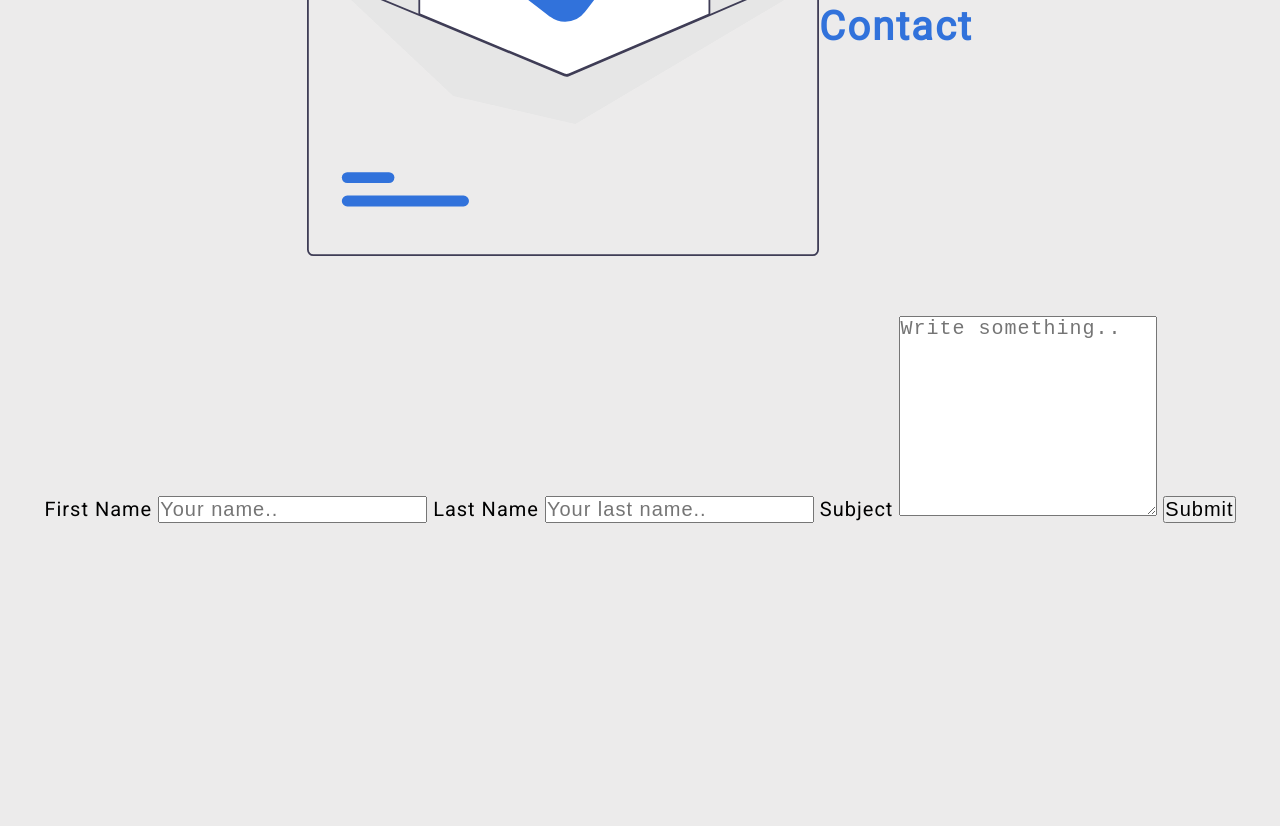
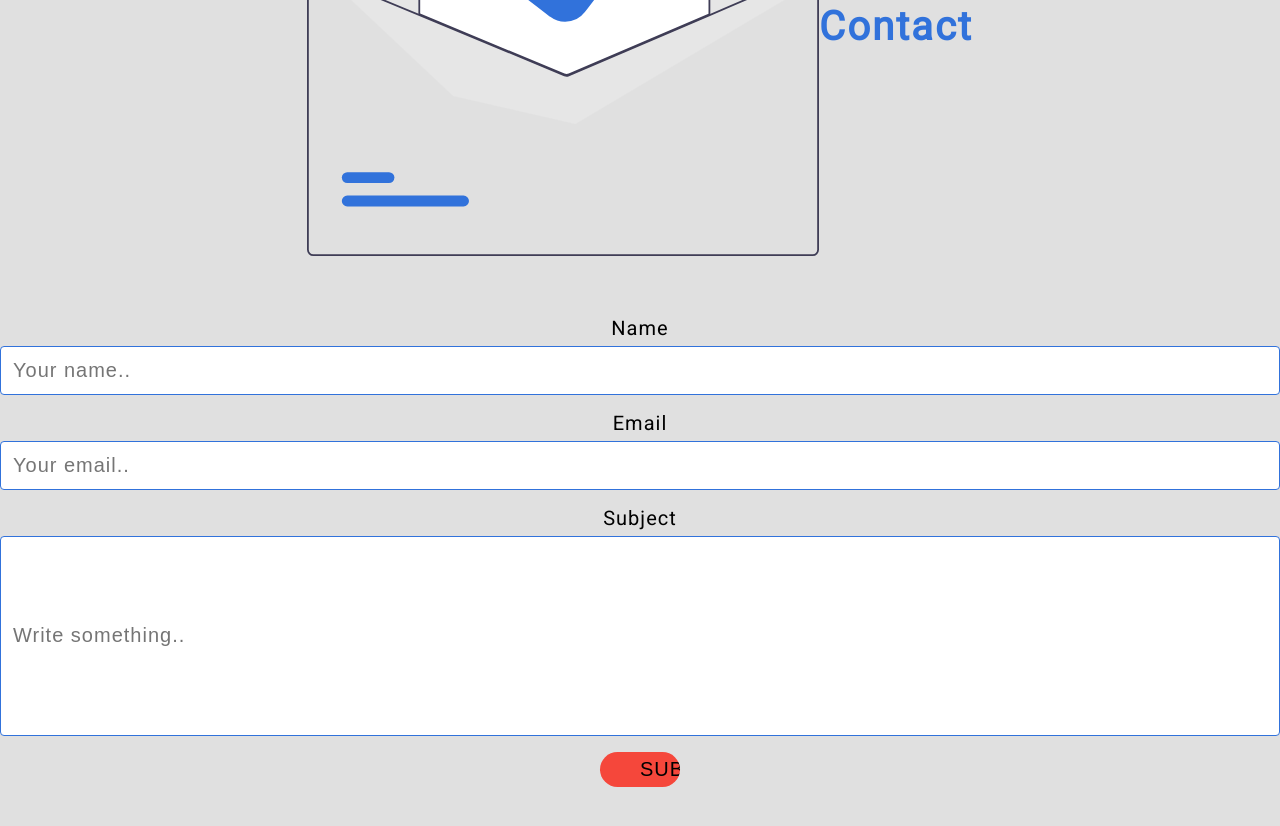
Before and after one commit to toniillokoski/homepage01, a plain HTML site: page index.html in a window 1280 px wide. Shown: the part 6088-6914 px from the top of the page. Before the commit the page ends 6671 px from the top, so only its background shows below. Drawn offline with Linux system fonts and the light colour scheme.

Commit message:
Added some basic styling to contact form

```diff
--- a/css/main.scss
+++ b/css/main.scss
@@ -219,8 +219,38 @@
         .section4 {
             overflow: hidden;
             text-align: center;
-            margin-bottom: 2em;
+            padding-bottom: 5em;
+            background: $darkercolor;
 
+            .contactform {
+                border-radius: $radius;
+
+                input[type=text], select {
+                    width: 100%;
+                    padding: 12px;
+                    border: 1px solid $maincolor;
+                    border-radius: 4px;
+                    box-sizing: border-box;
+                    margin-top: 6px;
+                    margin-bottom: 16px;
+                    resize: vertical;
+                }
+
+                input[type=submit] {
+                    cursor: pointer;
+                    border: none;
+                    background: $accentcolor;
+                    padding: 0.3em 2em;
+                    width: 50px;
+                    border-radius: $radius;
+                    text-decoration: none;
+                    text-transform: uppercase;
+                }
+
+                input[type=submit]:hover {
+                    background-color: $accentcolor -rgba(0, 0, 0, 0.5);
+                }
+            }
         }
 
 
--- a/index.html
+++ b/index.html
@@ -125,20 +125,17 @@
             <h2>Contact</h2>
         </div>
 
-        <div class="container">
-            <form action="/action_page.php">
-              <label for="fname">First Name</label>
-              <input type="text" id="fname" name="firstname" placeholder="Your name..">
-
-              <label for="lname">Last Name</label>
-              <input type="text" id="lname" name="lastname" placeholder="Your last name..">
-
-              <label for="subject">Subject</label>
-              <textarea id="subject" name="subject" placeholder="Write something.." style="height:200px"></textarea>
-
-              <input type="submit" value="Submit">
+        <div class="contactform">
+            <form>
+                <label for="name">Name</label>
+                <input type="text" id="name" name="name" placeholder="Your name..">
+                <label for="mail">Email</label>
+                <input type="text" id="mail" name="email" placeholder="Your email..">
+                <label for="subject">Subject</label>
+                <input type="text" name="subject" placeholder="Write something.." style="height:200px">
+                <input type="submit" value="Submit">
             </form>
-          </div>
+        </div>
 
       </section>
 
```
Also changed, not shown: css/main.css, 1 other file.
